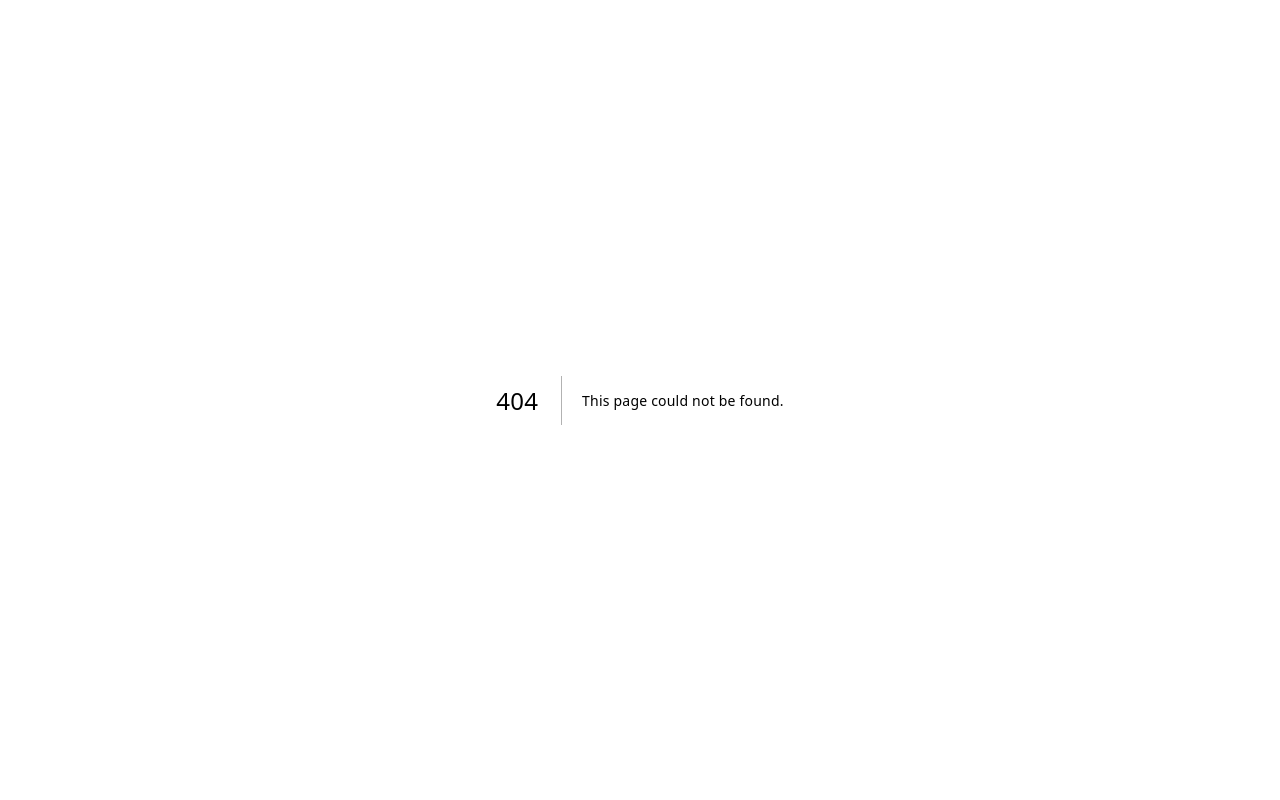
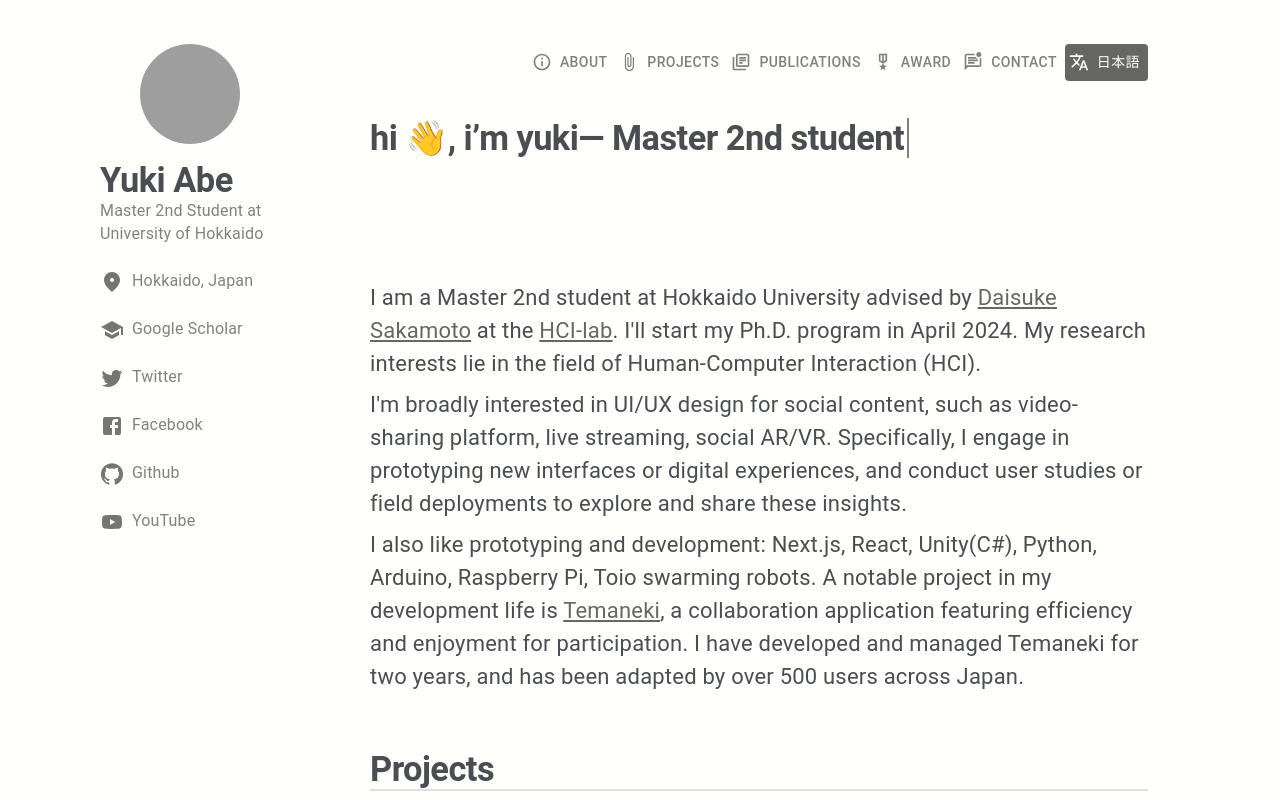
Before and after one commit to YuukiHnf/YuukiHnf.github.io, a Next.js app: page /en in a window 1280 px wide. Before the commit this address had no page. Shown: the top 800 px of the page. Built offline with nearby package versions, Linux system fonts and the light colour scheme; grey boxes are pictures that could not be loaded.

Commit message:
change en/ja

```diff
--- a/pages/ja.tsx
+++ b/pages/en.tsx
@@ -3,7 +3,8 @@ import SubTitle from "@/components/Title/SubTitle";
 import TypingH1, { titleFontSize } from "@/components/TypingH1";
 import theme from "@/styles/GlobalTheme";
 import { Box, Grid, Link, Menu, Stack, Typography } from "@mui/material";
-import React, { useRef } from "react";
+import { useRouter } from "next/router";
+import React, { useEffect, useRef } from "react";
 import Award from "src/CMS/Award";
 import NewsDesktop from "src/CMS/News";
 import Projects from "src/CMS/Projects";
@@ -13,6 +14,7 @@ import { HeaderTwo } from "src/Fixed/Header";
 import Menus from "src/Fixed/Menus";
 import Profile from "src/Views/Profile";
 const Index = () => {
+  const isEnglish = true;
   const topRef = useRef<HTMLElement>(null);
   const aboutElementRef = useRef<HTMLElement>(null);
   const projectsElementRef = useRef<HTMLElement>(null);
@@ -32,13 +34,12 @@ const Index = () => {
         >
           <Box ref={topRef} />
           <Grid item xs={3} width={"100%"}>
-            <Profile />
+            <Profile isEnglish />
           </Grid>
           <Grid item xs={9} width={"100%"}>
             <BackButton anchorRef={aboutElementRef} contentRef={topRef} />
             <Box>
               <Menus
-                isEnglish={false}
                 aboutElementRef={aboutElementRef}
                 projectsElementRef={projectsElementRef}
                 publicationsElementRef={publicationsElementRef}
@@ -55,6 +56,17 @@ const Index = () => {
               </Box>
               <Box>
                 <Typography variant="body1">
+                  I am a Master 2nd student at Hokkaido University advised by{" "}
+                  <Link
+                    href={"https://daisukesakamoto.jp/"}
+                    sx={{
+                      color: theme.palette.text.secondary,
+                      textDecorationColor: theme.palette.text.secondary,
+                    }}
+                  >
+                    Daisuke Sakamoto
+                  </Link>{" "}
+                  at the{" "}
                   <Link
                     href={"https://hci-lab.jp/"}
                     sx={{
@@ -62,54 +74,45 @@ const Index = () => {
                       textDecorationColor: theme.palette.text.secondary,
                     }}
                   >
-                    北海道大学 情報科学院
-                    ヒューマンコンピュータインタラクション研究室
+                    HCI-lab
                   </Link>
-                  に所属する修士２年生です．コンピュータを活用して人々の社会的なつながりを強める研究をしています．特に，人が「初対面の人と自然に仲良くなれる」/「コミュニティに思わず参加したくなる」/「物理的・身体的に参加できなかったつながりに参加できるようになる」ためのコンピュータの操作手法（UI）やデジタル体験（UX）に興味があります．未踏IT22年度スーパークリエータ.
-                  株式会社 temaneki 代表．
+                  . I&apos;ll start my Ph.D. program in April 2024. My research
+                  interests lie in the field of Human-Computer Interaction
+                  (HCI).
                 </Typography>
-                <Typography variant="body1" fontWeight="lighter" pt={1}>
-                  研究キーワード
+                <Typography variant="body1" pt={1}>
+                  I&apos;m broadly interested in UI/UX design for social
+                  content, such as video-sharing platform, live streaming,
+                  social AR/VR. Specifically, I engage in prototyping new
+                  interfaces or digital experiences, and conduct user studies or
+                  field deployments to explore and share these insights.
                 </Typography>
-                <Typography variant="body1" fontWeight="lighter">
-                  Social Participation, Social Engagement, UI/UX, Accessible
-                  Online Festival, Live Streaming, Civic tech.
+
+                <Typography variant="body1" pt={1}>
+                  I also like prototyping and development: Next.js, React,
+                  Unity(C#), Python, Arduino, Raspberry Pi, Toio swarming
+                  robots. A notable project in my development life is{" "}
+                  <Link
+                    href={"https://temaneki.jp"}
+                    sx={{
+                      color: theme.palette.text.secondary,
+                      textDecorationColor: theme.palette.text.secondary,
+                    }}
+                  >
+                    Temaneki
+                  </Link>
+                  , a collaboration application featuring efficiency and
+                  enjoyment for participation. I have developed and managed
+                  Temaneki for two years, and has been adapted by over 500 users
+                  across Japan.
                 </Typography>
-                {/* <Link href={"https://daisukesakamoto.jp/"}>
-                    Daisuke Sakamoto
-                  </Link>{" "}
-                  at the <Link href={"https://hci-lab.jp/"}>HCI-lab</Link>. */}
-                {/* <Typography variant="body1">
-                  I`m broadly interested in social participation in content
-                  communities.
-                </Typography> */}
-                {/* <Typography variant="body1">
-                  KEYWORDs: Omasturi/Festival, Social Video Watching, Live
-                  Streaming, Stranger Communication.
-                </Typography> */}
-                {/* <Typography variant="body1">
-                  I am a Master 2rd student at University of Hokkaido, advised
-                  by{" "}
-                  <Link href={"https://daisukesakamoto.jp/"}>
-                    Daisuke Sakamoto
-                  </Link>{" "}
-                  at the <Link href={"https://hci-lab.jp/"}>HCI-lab</Link>.
-                </Typography>
-                <Typography variant="body1">
-                  I`m broadly interested in social participation in content
-                  communities.
-                </Typography>
-                <Typography variant="body1">
-                  KEYWORDs: Omasturi/Festival, Social Video Watching, Live
-                  Streaming, Stranger Communication.
-                </Typography> */}
               </Box>
-              <Box
+              {/* <Box
                 width={"100%"}
                 display={{ xs: "flex", sm: "flex", md: "none" }}
               >
                 <NewsDesktop />
-              </Box>
+              </Box> */}
               <Box ref={projectsElementRef}>
                 <SubTitle title={"Projects"} />
               </Box>
--- a/src/Fixed/Menus.tsx
+++ b/src/Fixed/Menus.tsx
@@ -108,9 +108,9 @@ const Menus = ({
           }}
           onClick={() => {
             if (isEnglish) {
-              router.push("/ja");
+              router.push("/");
             } else {
-              router.push("/");
+              router.push("/en");
             }
           }}
         >
--- a/src/Views/Profile.tsx
+++ b/src/Views/Profile.tsx
@@ -22,7 +22,10 @@ import SubTitle from "@/components/Title/SubTitle";
 import News from "./News";
 import { BrowserView } from "react-device-detect";
 
-const Profile = () => {
+type Props = {
+  isEnglish?: boolean;
+};
+const Profile = ({ isEnglish = false }: Props) => {
   const router = useRouter();
   return (
     <Stack
@@ -202,6 +205,7 @@ const Profile = () => {
             </Typography>
           </ListItem>
         </Grid>
+        {!isEnglish && (
           <Grid
             item
             width={"100%"}
@@ -209,6 +213,7 @@ const Profile = () => {
           >
             <NewsDesktop />
           </Grid>
+        )}
       </Grid>
     </Stack>
   );
```
Lines whose indentation alone changed are shown as unchanged.
